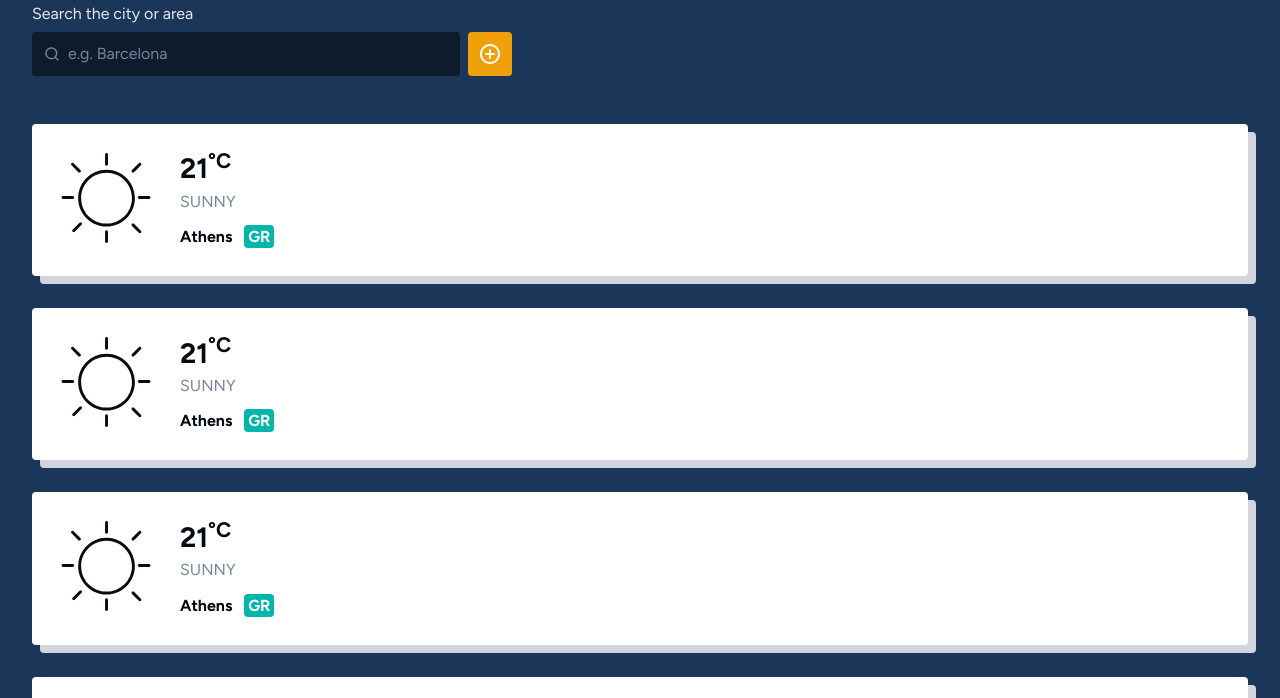
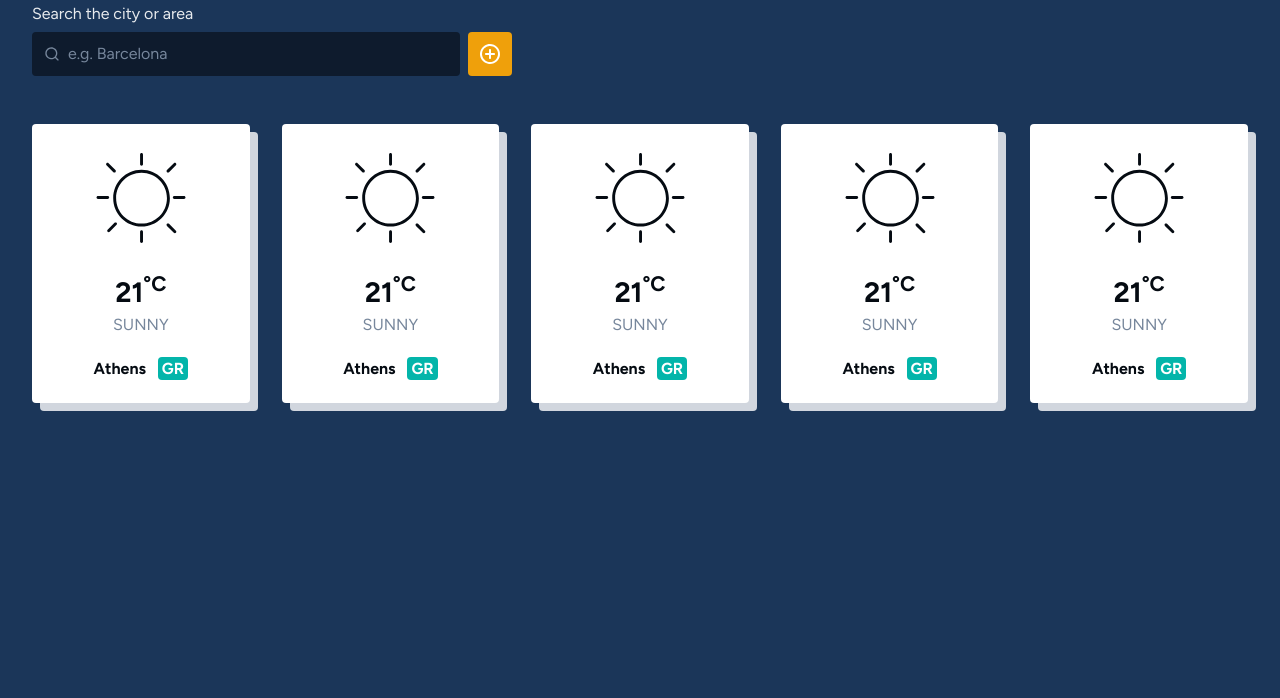
Before and after one commit to iilya0/weather-app, a plain HTML site: page index.html in a window 1280 px wide. Shown: the part 99-797 px from the top of the page. Drawn offline with nearby package versions, Linux system fonts and the light colour scheme.

Commit message:
adding responsiveness on small screens

```diff
--- a/app.css
+++ b/app.css
@@ -191,3 +191,18 @@ form button:active {
     padding: .125rem .25rem;
     margin-left: .5rem;
 }
+
+@media screen and (min-width: 560px) {
+    .cities {
+        grid-template-columns: repeat(auto-fit, minmax(12rem, 1fr));
+    }
+
+    .cities li {
+        flex-direction: column;
+        text-align: center;
+    }
+
+    .city_conditions {
+        margin-bottom: 1.5rem;
+    }
+}
```
